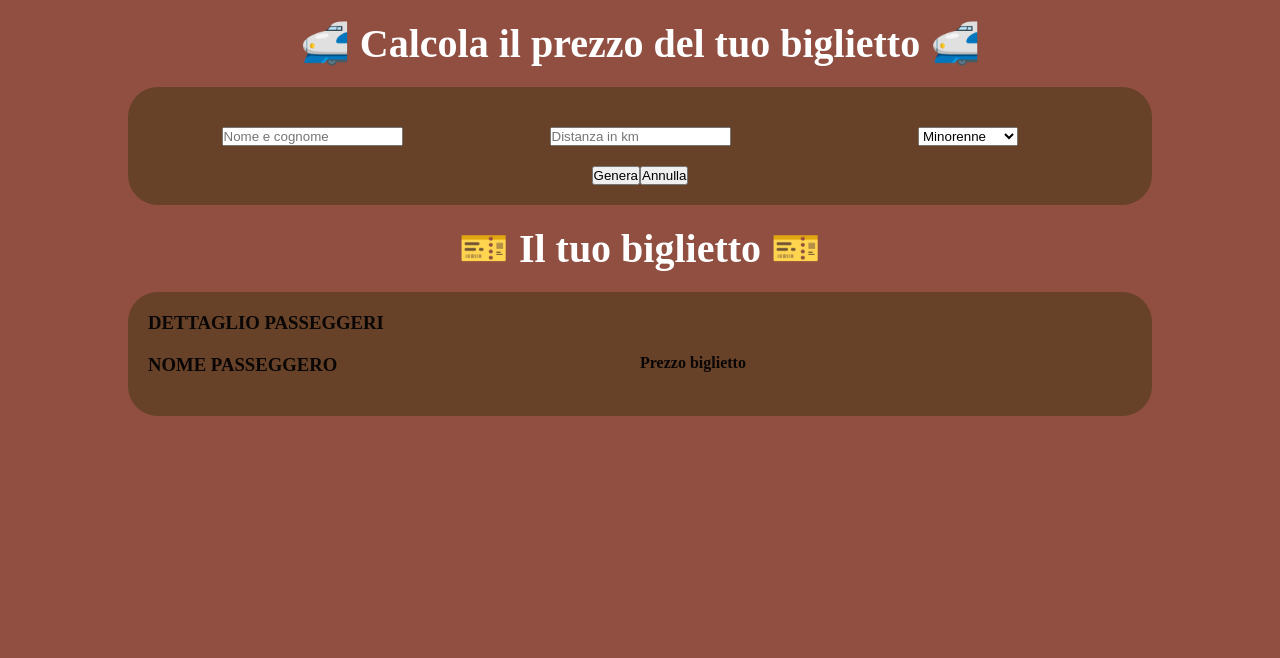
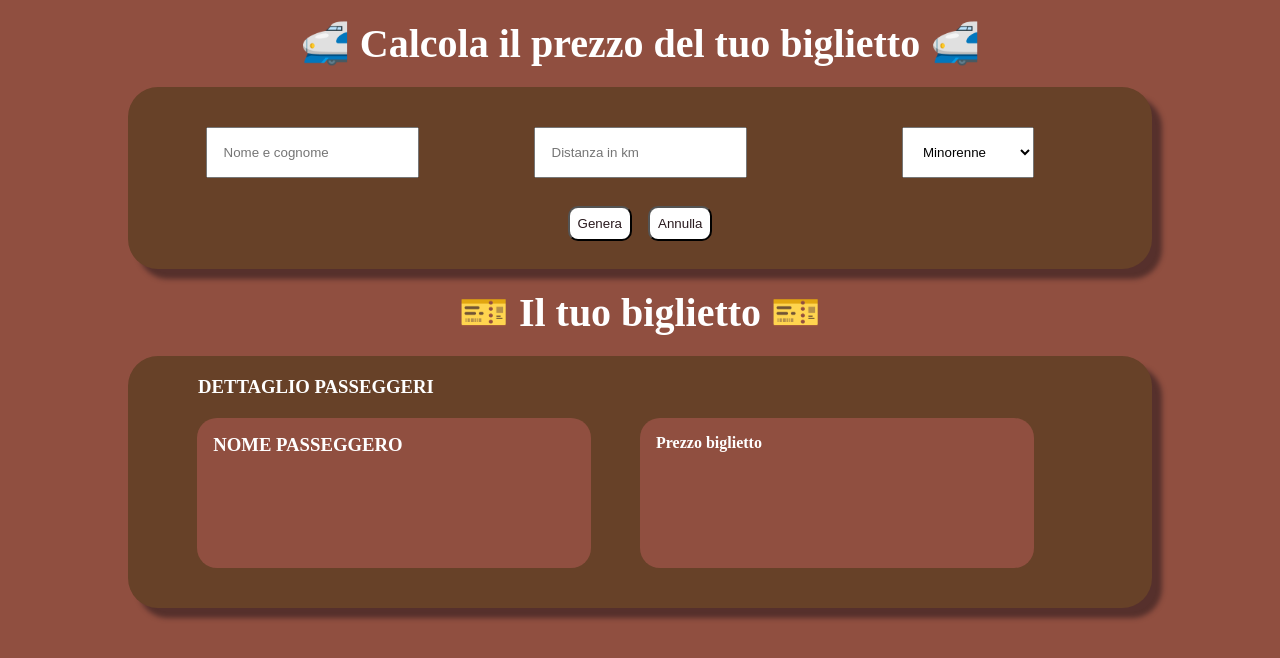
Before and after one commit to EsterDahri1/js-biglietto-treno-form, a plain HTML site: page index.html in a window 1280 px wide. Drawn offline with Linux system fonts and the light colour scheme.

Commit message:
add decorations

```diff
--- a/assets/css/style.css
+++ b/assets/css/style.css
@@ -29,8 +29,20 @@ body{
     padding: 20px 0;
 }
 
+.p-1{
+    padding: 1rem;
+}
+
 .mt-50{
     margin-top: 50px;
+}
+
+.ml-50{
+    margin-left: 50px;
+}
+
+.text-white{
+    color: var(--tr-white);
 }
 
 .d-flex{
@@ -73,6 +85,13 @@ body{
     text-transform: uppercase;
 }
 
+.card{
+    background-color: var(--tr-primary);
+    border-radius: 20px;
+    height: 150px;
+    width: 80%;
+}
+
 
 /*Main*/
 h1, h2{
@@ -81,11 +100,28 @@ h1, h2{
 }
 
 h3, h4{
-    color: var(--tr-black);
+    color: var(--tr-white);
 }
 
 #generateTicket, #ticket{
     background-color: var(--tr-brown);
     padding: 20px;
     border-radius: 30px;
+    box-shadow: 10px 10px 5px #29191d90;
 }
+
+button{
+    padding: 0.5rem;
+    margin: 0.5rem;
+    border-radius: 10px;
+    background-color: var(--tr-white);
+    color: var(--tr-dark);
+}
+
+button:hover{
+    background-color: var(--tr-violet);
+}
+
+button:active{
+    color: var(--tr-violet);
+}
--- a/index.html
+++ b/index.html
@@ -12,14 +12,14 @@
         <div id="generateTicket">
             <div class="row py-20">
                 <div class="col-4 d-flex justify-content-center">
-                    <input type="text" id="myName" placeholder="Nome e cognome">
+                    <input class="p-1" type="text" id="myName" placeholder="Nome e cognome">
                 </div>
                 <div class="col-4 d-flex justify-content-center">
-                    <input type="number" id="myDistance" placeholder="Distanza in km">
+                    <input class="p-1" type="number" id="myDistance" placeholder="Distanza in km">
                 </div>
                 <div class="col-4 d-flex justify-content-center">
                     <div>
-                        <select name="age" id="myAge">
+                        <select class="p-1" name="age" id="myAge">
                             <option value="underage">Minorenne</option>
                             <option value="adult">Maggiorenne</option>
                             <option value="over65">Over 65</option>
@@ -36,16 +36,20 @@
             🎫 Il tuo biglietto 🎫
         </h2>
         <div id="ticket">
-            <h3 class="uppercase">dettaglio passeggeri</h3>
+            <h3 class="uppercase ml-50">dettaglio passeggeri</h3>
             <div class="row py-20">
-                <div class="col-6">
-                    <h3 class="uppercase">nome passeggero</h3>
-                    <div class="passenger"></div>
+                <div class="col-6 d-flex justify-content-center">
+                    <div class="card p-1">
+                        <h3 class="uppercase">nome passeggero</h3>
+                        <div class="passenger text-white"></div>
+                    </div>
                 </div>
                 <div class="col-6">
                     <div class="col">
+                       <div class="card p-1">
                         <h4>Prezzo biglietto</h4>
-                        <div class="final-price"></div>
+                        <div class="final-price text-white"></div>
+                       </div>
                     </div>
                 </div>
             </div>
```
